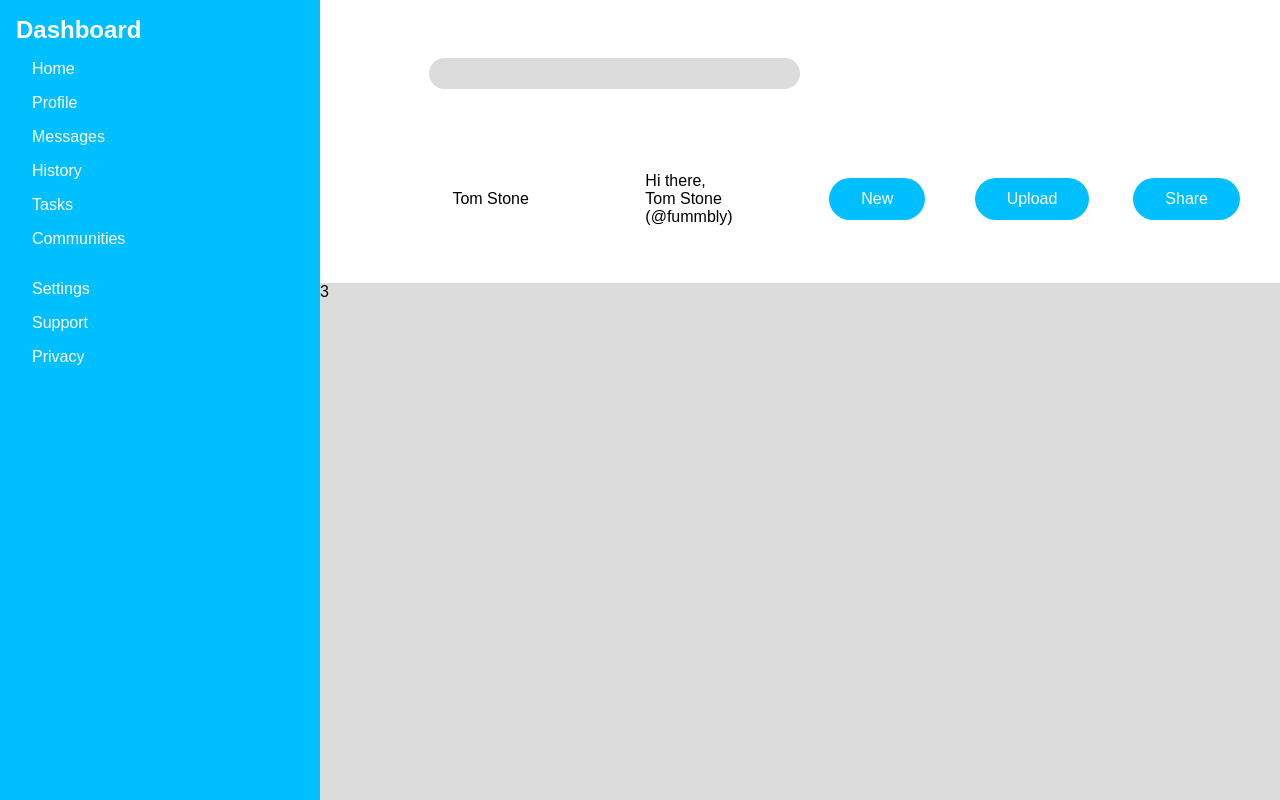
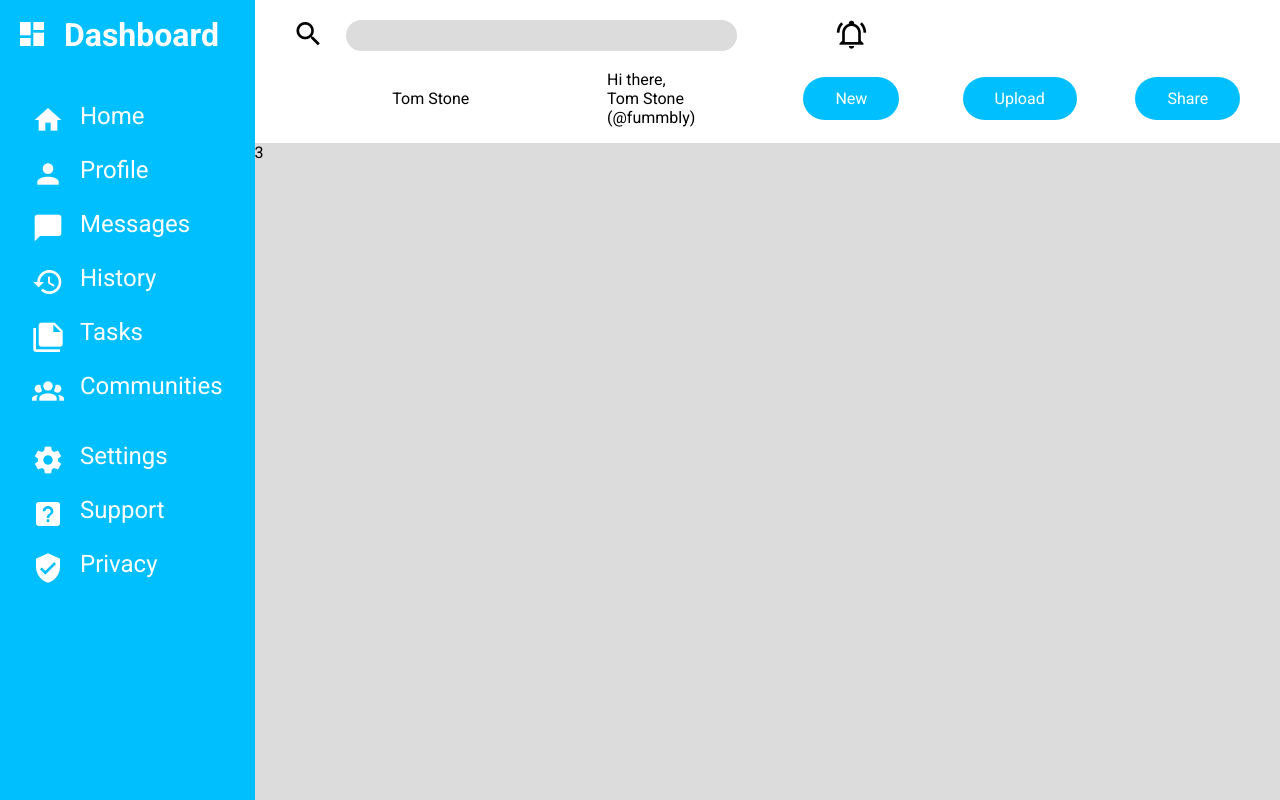
Before and after one commit to fummbly/Odin-Dashboard, a plain HTML site: page index.html in a window 1280 px wide. Drawn offline with Linux system fonts and the light colour scheme.

Commit message:
Adding more content to the index and styling it

```diff
--- a/index.html
+++ b/index.html
@@ -5,15 +5,19 @@
     <meta http-equiv="X-UA-Compatible" content="IE=edge">
     <meta name="viewport" content="width=device-width, initial-scale=1.0">
     <link rel="stylesheet" href="style.css">
+    <link rel="preconnect" href="https://fonts.googleapis.com">
+    <link rel="preconnect" href="https://fonts.gstatic.com" crossorigin>
+    <link href="https://fonts.googleapis.com/css2?family=Roboto:wght@400;700&display=swap" rel="stylesheet">
+    <link rel="stylesheet" href="https://cdn.jsdelivr.net/npm/@mdi/font@7.1.96/css/materialdesignicons.min.css">
     <title>Odin Dashboard</title>
 </head>
 <body>
     <div class="" id="top-bar">
         <div  id="search">
-            <i></i>
+            <i class="mdi mdi-magnify"></i>
             <input type="text" name="searchbar" id="searchbar">
         </div>
-        <i id="bell"></i>
+        <i class="mdi mdi-bell-ring-outline" id="bell"></i>
         <div  id="account">
             <i class="pfp"></i>
             <p>Tom Stone</p>
@@ -28,45 +32,45 @@
         <button>Share</button>
     </div>
     <div class="" id="sidebar">
-        <h2>Dashboard</h2>
+        <h2><i class="mdi mdi-view-dashboard"></i>Dashboard</h2>
         <ul>
             <li class="bar-link">
-                <i></i>
+                <i class="mdi mdi-home"></i>
                 <p>Home</p>
             </li>
             <li class="bar-link">
-                <i></i>
+                <i class="mdi mdi-account"></i>
                 <p>Profile</p>
             </li>
             <li class="bar-link">
-                <i></i>
+                <i class="mdi mdi-message"></i>
                 <p>Messages</p>
             </li>
             <li class="bar-link">
-                <i></i>
+                <i class="mdi mdi-history"></i>
                 <p>History</p>
             </li>
             <li class="bar-link">
-                <i></i>
+                <i class="mdi mdi-note-multiple"></i>
                 <p>Tasks</p>
             </li>
             <li class="bar-link">
-                <i></i>
+                <i class="mdi mdi-account-group"></i>
                 <p>Communities</p>
             </li>
         </ul>
 
         <ul>
             <li class="bar-link">
-                <i></i>
+                <i class="mdi mdi-cog"></i>
                 <p>Settings</p>
             </li>
             <li class="bar-link">
-                <i></i>
+                <i class="mdi mdi-help-box"></i>
                 <p>Support</p>
             </li>
             <li class="bar-link">
-                <i></i>
+                <i class="mdi mdi-shield-check"></i>
                 <p>Privacy</p>
             </li>
         </ul>
--- a/style.css
+++ b/style.css
@@ -2,19 +2,28 @@
     margin: 0;
     padding: 0;
     box-sizing: border-box;
-    font-family: sans-serif;
+    font-family: 'Roboto', sans-serif;
 }
 
 ul {
     list-style: none;
 }
 
+h2 {
+    font-size: 2rem;
+    margin-bottom: 2rem;
+}
+
+i {
+    font-size: 2rem;
+}
+
 body {
     width: 100vw;
     height: 100vh;
     display: grid;
-    grid-template-columns: repeat(4, 1fr);
-    grid-template-rows: auto;
+    grid-template-columns: auto 4fr;
+    grid-template-rows: auto 4fr;
     grid-template-areas:
         "sidebar header header header"
         "sidebar main main main"
@@ -39,6 +48,7 @@ button {
     padding: 1rem;
     grid-area: header;
     display: grid;
+    gap: 1rem;
     grid-template-columns: repeat(6, 1fr);
     grid-template-rows: auto;
     justify-items: center;
@@ -49,9 +59,11 @@ button {
 #search {
     grid-column: 1 / span 3;
     display: flex;
-    justify-content: space-between;
+    justify-content: space-evenly;
+    align-items: center;
     width: 100%;
 }
+
 
 #searchbar {
     padding: .5rem 1rem;
@@ -76,9 +88,14 @@ button {
 
 }
 
-#sidebar li {
+.bar-link {
     display: flex;
+    font-size: 1.5rem;
     margin: 1rem;
+}
+
+#sidebar i {
+    margin-right: 1rem;
 }
 
 #main-content {
```
